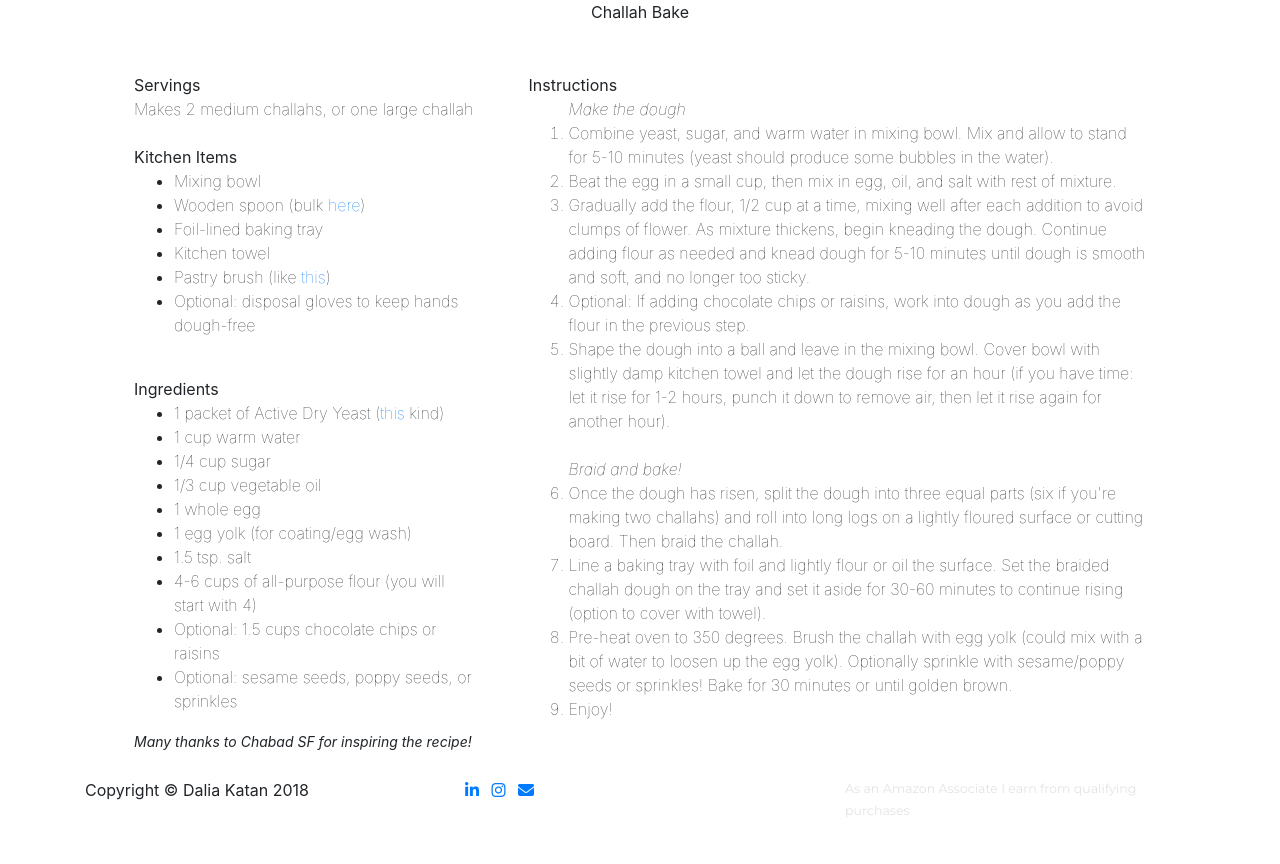
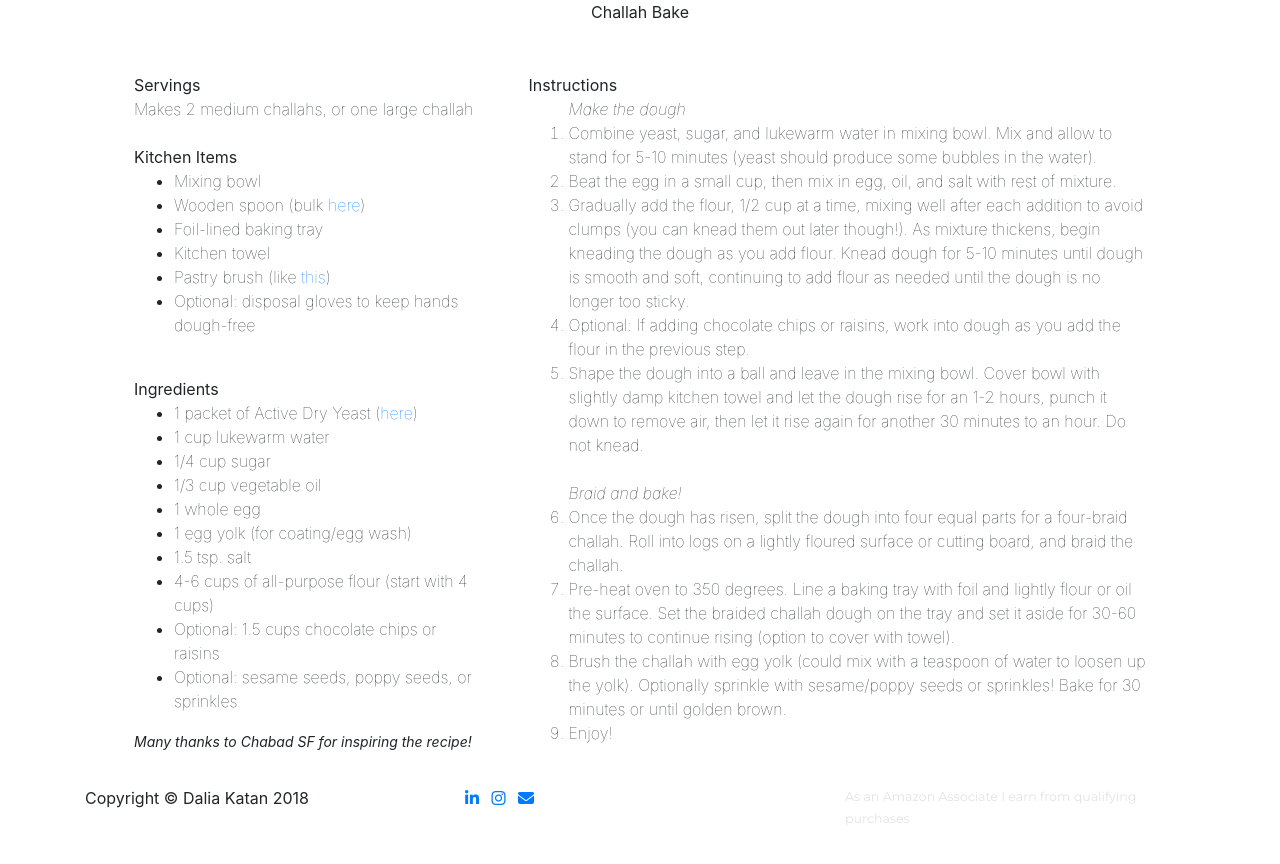
Before and after one commit to dalkat/dalkat.github.io, a Jekyll site: the page built from challah.md, in a window 1280 px wide. Shown: the top 864 px of the page. Built offline with Jekyll 4.4.1, drawn with Linux system fonts in a browser that asks for light colours; nearby versions of some CDN libraries; some web fonts are replaced; library files that are not in the unit come from our copies.

Commit message:
challah update

```diff
--- a/_layouts/challah.html
+++ b/_layouts/challah.html
@@ -28,14 +28,14 @@ layout: default-sub
               <Br>
               <b>Ingredients</b><Br>
             <ul>
-              <li>1 packet of Active Dry Yeast (<a href="https://amzn.to/2S9Yleh" target="_blank">this</a> kind)</li>
-              <li>1 cup warm water</li>
+              <li>1 packet of Active Dry Yeast (<a href="https://amzn.to/2S9Yleh" target="_blank">here</a>)</li>
+              <li>1 cup lukewarm water</li>
               <li>1/4 cup sugar</li>
               <li>1/3 cup vegetable oil</li>
               <li>1 whole egg</li>
               <li>1 egg yolk (for coating/egg wash)</li>
               <li>1.5 tsp. salt</li>
-              <li>4-6 cups of all-purpose flour (you will start with 4)</li>
+              <li>4-6 cups of all-purpose flour (start with 4 cups)</li>
               <li>Optional: 1.5 cups chocolate chips or raisins</li>
               <li>Optional: sesame seeds, poppy seeds, or sprinkles</li>
             </ul>
@@ -46,15 +46,15 @@ layout: default-sub
             <b>Instructions</b><Br>
             <ol>
             <i>Make the dough</i><br>
-              <li>Combine yeast, sugar, and warm water in mixing bowl. Mix and allow to stand for 5-10 minutes (yeast should produce some bubbles in the water). </li>
+              <li>Combine yeast, sugar, and lukewarm water in mixing bowl. Mix and allow to stand for 5-10 minutes (yeast should produce some bubbles in the water). </li>
               <li>Beat the egg in a small cup, then mix in egg, oil, and salt with rest of mixture.</li>
-              <li>Gradually add the flour, 1/2 cup at a time, mixing well after each addition to avoid clumps of flower. As mixture thickens, begin kneading the dough. Continue adding flour as needed and knead dough for 5-10 minutes until dough is smooth and soft, and no longer too sticky.</li>
+              <li>Gradually add the flour, 1/2 cup at a time, mixing well after each addition to avoid clumps (you can knead them out later though!). As mixture thickens, begin kneading the dough as you add flour. Knead dough for 5-10 minutes until dough is smooth and soft, continuing to add flour as needed until the dough is no longer too sticky.</li>
               <li>Optional: If adding chocolate chips or raisins, work into dough as you add the flour in the previous step.
-              <li>Shape the dough into a ball and leave in the mixing bowl. Cover bowl with slightly damp kitchen towel and let the dough rise for an hour (if you have time: let it rise for 1-2 hours, punch it down to remove air, then let it rise again for another hour).</li>
+              <li>Shape the dough into a ball and leave in the mixing bowl. Cover bowl with slightly damp kitchen towel and let the dough rise for an 1-2 hours, punch it down to remove air, then let it rise again for another 30 minutes to an hour. Do not knead.</li>
               <br><i>Braid and bake!</i>
-              <li>Once the dough has risen, split the dough into three equal parts (six if you're making two challahs) and roll into long logs on a lightly floured surface or cutting board. Then braid the challah.</li>
-              <li>Line a baking tray with foil and lightly flour or oil the surface. Set the braided challah dough on the tray and set it aside for 30-60 minutes to continue rising (option to cover with towel). </li>
-              <li>Pre-heat oven to 350 degrees. Brush the challah with egg yolk (could mix with a bit of water to loosen up the egg yolk). Optionally sprinkle with sesame/poppy seeds or sprinkles! Bake for 30 minutes or until golden brown.</li>
+              <li>Once the dough has risen, split the dough into four equal parts for a four-braid challah. Roll into logs on a lightly floured surface or cutting board, and braid the challah.</li>
+              <li>Pre-heat oven to 350 degrees. Line a baking tray with foil and lightly flour or oil the surface. Set the braided challah dough on the tray and set it aside for 30-60 minutes to continue rising (option to cover with towel). </li>
+              <li>Brush the challah with egg yolk (could mix with a teaspoon of water to loosen up the  yolk). Optionally sprinkle with sesame/poppy seeds or sprinkles! Bake for 30 minutes or until golden brown.</li>
               <li>Enjoy!</li></ol>
 
 
```
